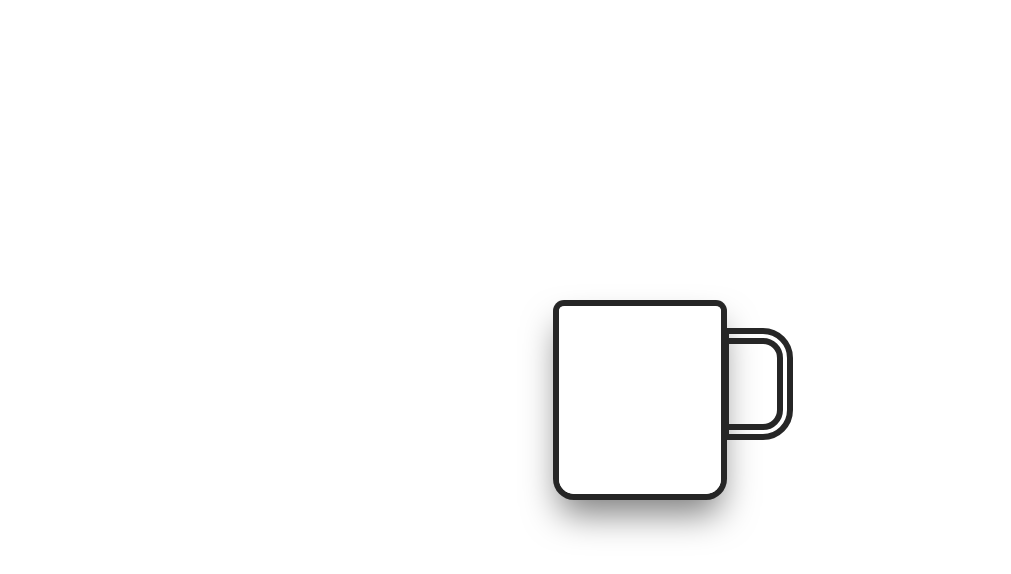
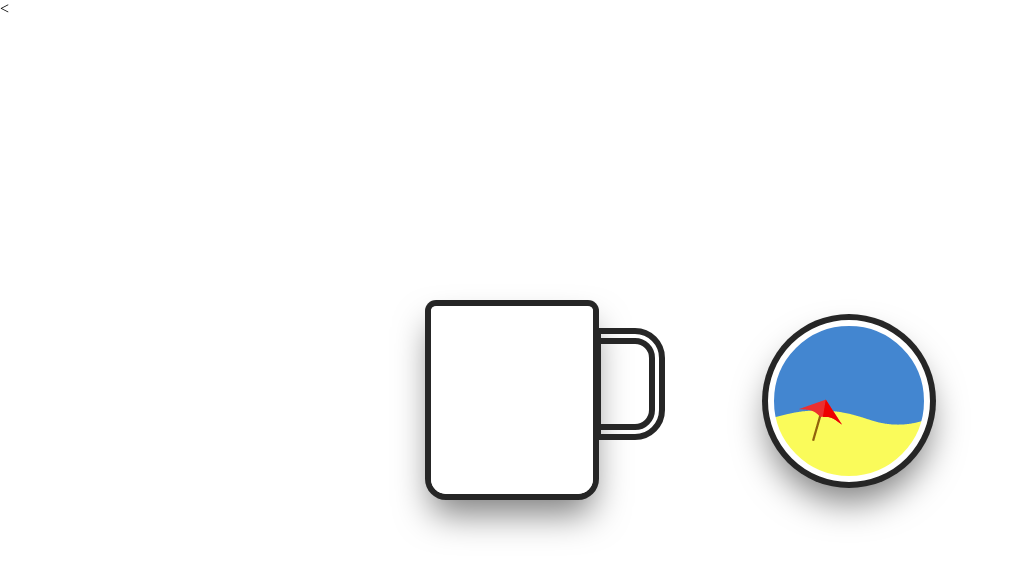
Before and after one commit to jtdevries/animation, a plain HTML site: page index.html in a window 1280 px wide. Shown: the whole page, without its empty margins (0-1011 px from the left). Drawn offline with Linux system fonts and the light colour scheme.

Commit message:
added new animation

```diff
--- a/index.html
+++ b/index.html
@@ -6,8 +6,11 @@
     <title></title>
   </head>
   <body>
-      <div class="cup">
-
+      <<div class="cup">
       </div>
+      <div class="circle">
+      </div>
+      <!--<div class="sun">
+      </div>-->
   </body>
 </html>
--- a/style.css
+++ b/style.css
@@ -8,7 +8,7 @@ body
 {
   position: absolute;
   top: 50%;
-  left: 50%;
+  left: 40%;
   transform: translate(-50%,-50%);
   width: 150px;
   height: 180px;
@@ -69,3 +69,58 @@ body
       background-position: 0 120px;
     }
 }
+
+.circle
+{
+  position: absolute;
+  top: 40%;
+  left: 60%;
+  border: 6px solid #fff;
+  border-radius: 15px;
+  width: 150px;
+  height: 150px;
+  border-top-left-radius: 100px;
+  border-top-right-radius: 100px;
+  border-bottom-left-radius: 100px;
+  border-bottom-right-radius: 100px;
+  box-shadow: 0 0 0 6px #262626, 0 20px 35px rgba(0,0,0,.5);
+  background: url(beach2.png);
+  background-color: #498DFF;
+  animation: sky 5.5s 2s forwards infinite;
+}
+
+.sun
+{
+background-color: #ff8c1a;
+height: 20px;
+width: 20px;
+border-radius: 50%;
+position: absolute;
+left: 50%;
+box-shadow: 0px 0px 5px 5px #ff8c1a;
+animation: sunset 15s forwards;
+}
+
+@keyframes sunset {
+  100%{
+    transform: translateY(750px);
+  }
+}
+
+@keyframes sky {
+    0%{
+      background-color: #ffd700;
+    }
+    25%{
+      background-color: #ffb90f;
+    }
+    50%{
+      background-color: #37A8E8;
+    }
+    75%{
+      background-color: #68228b;
+    }
+    100%{
+      background-color: #ffd700;
+    }
+}
```
Also changed, not shown: beach.png (added), beach2.png (added), beachsky.png (added), sun.png (added).
